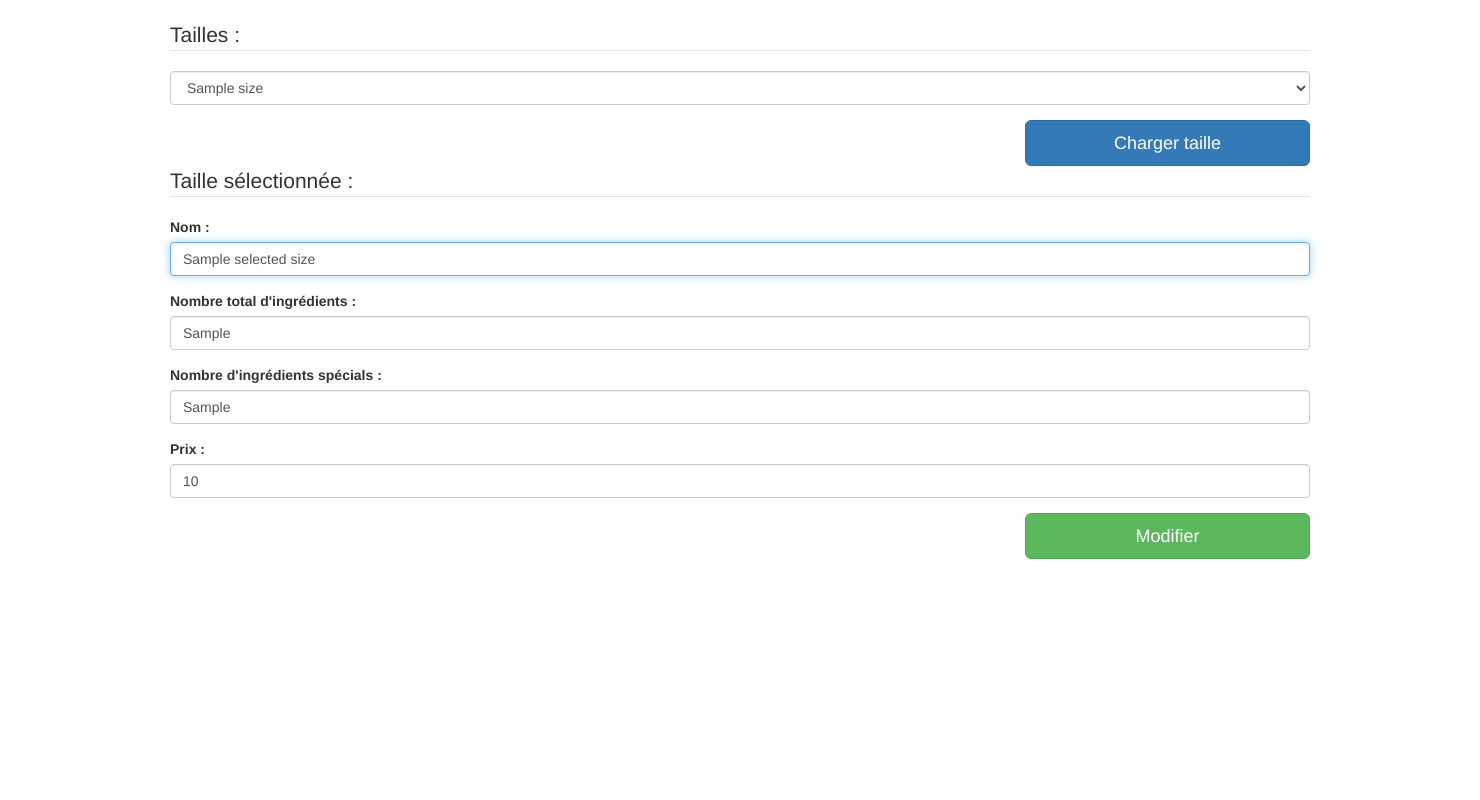
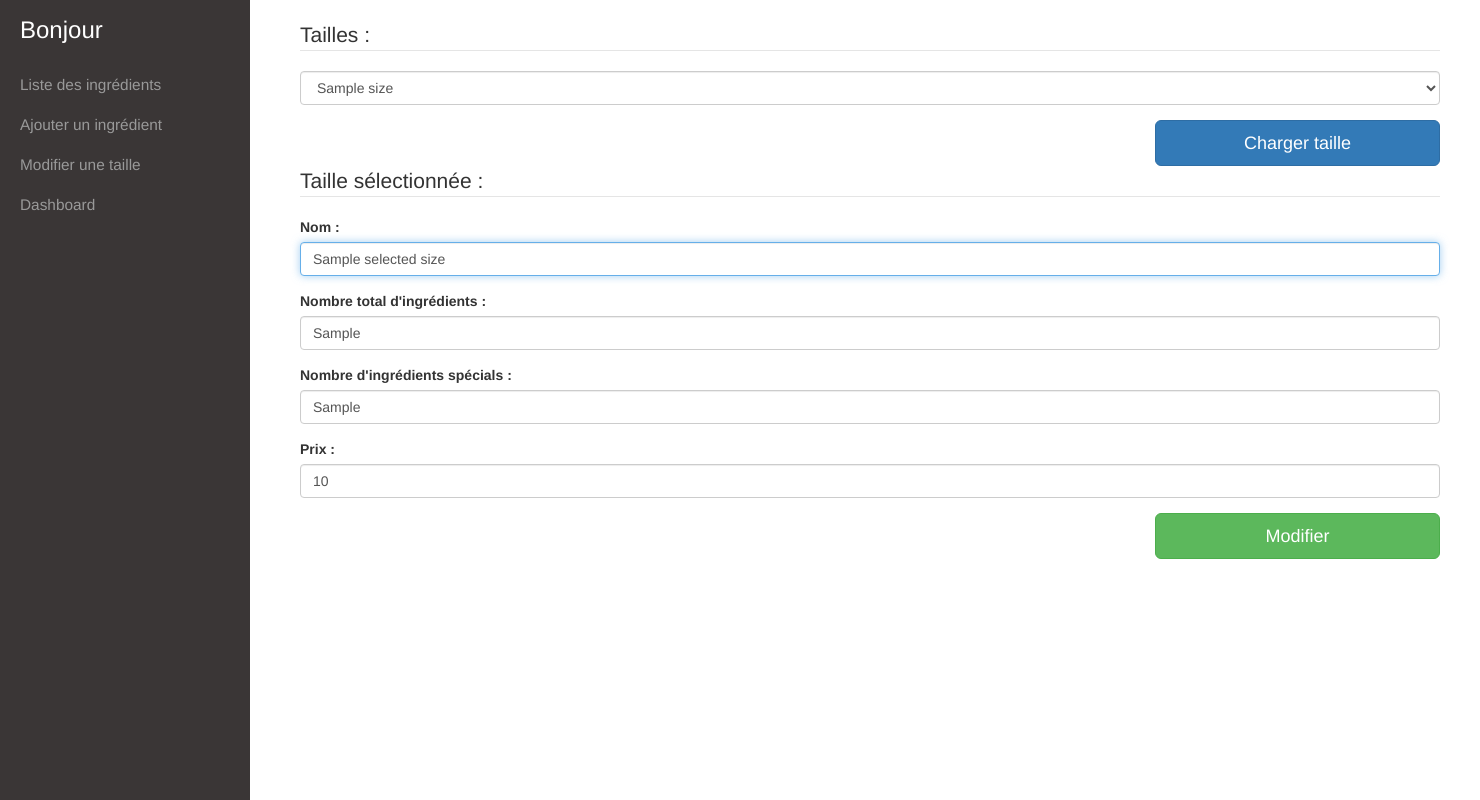
Before and after one commit to ahmani/sandwich, a PHP site: template www/backend/views/sizes.html.twig in a window 1480 px wide. Run offline with PHP 8.4, Linux system fonts and the light colour scheme; the template is opened without the code that fills it: most values are stand-ins (such as "Sample title", 1, 10 or a date in 2020); some libraries are stand-ins or nearby versions.

Commit message:
Dashboard / sidebar / layout template

```diff
--- /dev/null
+++ b/www/backend/style/simple-sidebar.css
@@ -0,0 +1,130 @@
+/*!
+ * Start Bootstrap - Simple Sidebar (http://startbootstrap.com/)
+ * Copyright 2013-2016 Start Bootstrap
+ * Licensed under MIT (https://github.com/BlackrockDigital/startbootstrap/blob/gh-pages/LICENSE)
+ */
+
+ body {
+    overflow-x: hidden;
+ }
+
+/* Toggle Styles */
+
+#wrapper {
+    padding-left: 0;
+    -webkit-transition: all 0.5s ease;
+    -moz-transition: all 0.5s ease;
+    -o-transition: all 0.5s ease;
+    transition: all 0.5s ease;
+}
+
+#wrapper.toggled {
+    padding-left: 250px;
+}
+
+#sidebar-wrapper {
+    font-size: 1.1em;
+    z-index: 1000;
+    position: fixed;
+    left: 250px;
+    width: 0;
+    height: 100%;
+    margin-left: -250px;
+    overflow-y: auto;
+    background: #3a3636;
+    -webkit-transition: all 0.5s ease;
+    -moz-transition: all 0.5s ease;
+    -o-transition: all 0.5s ease;
+    transition: all 0.5s ease;
+}
+
+#wrapper.toggled #sidebar-wrapper {
+    width: 250px;
+}
+
+#page-content-wrapper {
+    width: 100%;
+    position: absolute;
+    padding: 15px;
+}
+
+#wrapper.toggled #page-content-wrapper {
+    position: absolute;
+    margin-right: -250px;
+}
+
+/* Sidebar Styles */
+
+.sidebar-nav {
+    position: absolute;
+    top: 0;
+    width: 250px;
+    margin: 0;
+    padding: 0;
+    list-style: none;
+}
+
+.sidebar-nav li {
+    text-indent: 20px;
+    line-height: 40px;
+}
+
+.sidebar-nav li a {
+    display: block;
+    text-decoration: none;
+    color: #999999;
+}
+
+.sidebar-nav li a:hover {
+    text-decoration: none;
+    color: #fff;
+    background: rgba(255,255,255,0.2);
+}
+
+.sidebar-nav li a:active,
+.sidebar-nav li a:focus {
+    text-decoration: none;
+}
+
+.sidebar-nav > .sidebar-brand {
+    height: 65px;
+    font-size: 24px;
+    line-height: 60px;
+}
+
+.sidebar-nav > .sidebar-brand a {
+    color: #999999;
+}
+
+.sidebar-nav > .sidebar-brand a:hover {
+    color: #fff;
+    background: none;
+}
+
+@media(min-width:768px) {
+    #wrapper {
+        padding-left: 250px;
+    }
+
+    #wrapper.toggled {
+        padding-left: 0;
+    }
+
+    #sidebar-wrapper {
+        width: 250px;
+    }
+
+    #wrapper.toggled #sidebar-wrapper {
+        width: 0;
+    }
+
+    #page-content-wrapper {
+        padding: 20px;
+        position: relative;
+    }
+
+    #wrapper.toggled #page-content-wrapper {
+        position: relative;
+        margin-right: 0;
+    }
+}
--- a/www/backend/views/addIngredient.html.twig
+++ b/www/backend/views/addIngredient.html.twig
@@ -1,8 +1,6 @@
 {% extends 'layout.html.twig' %}
 
-{% block stylesheets %}
-
-{% endblock %}
+{% block stylesheets %}<link rel="stylesheet" href="../../style/simple-sidebar.css">{% endblock %}
 
 {% block title %}Ingredients{% endblock %}
 
@@ -54,8 +52,6 @@
           <button class="btn btn-lg btn-primary col-xs-6 col-xs-offset-3 col-sm-3 col-sm-offset-9" type="submit">Ajouter</button>
         </div>
 
-
-
     </form>
 
   </div>
--- a/www/backend/views/ingredients.html.twig
+++ b/www/backend/views/ingredients.html.twig
@@ -1,6 +1,7 @@
 {% extends 'layout.html.twig' %}
 
 {% block stylesheets %}
+  <link rel="stylesheet" href="../style/simple-sidebar.css">
   <link rel="stylesheet" href="../style/table.css">
 {% endblock %}
 
--- a/www/backend/views/layout.html.twig
+++ b/www/backend/views/layout.html.twig
@@ -19,15 +19,52 @@
         <![endif]-->
     </head>
     <body>
-        <div></div><br>
 
-        <div>
-            {% block user_content %}
-            {% endblock user_content %}
+        <div id="wrapper">
+
+            <!-- Sidebar -->
+            <div id="sidebar-wrapper">
+                <ul class="sidebar-nav">
+                    <li class="sidebar-brand">
+                        <a href="{{ path_for('user.loadDashboard') }}">
+                            Bonjour {{ user.first_name}}
+                        </a>
+                    </li>
+                    <li>
+                        <a href="{{ path_for('user.loadIngredients') }}">Liste des ingrédients</a>
+                    </li>
+                    <li>
+                        <a href="{{ path_for('user.addIngredient') }}">Ajouter un ingrédient</a>
+                    </li>
+                    <li>
+                        <a href="{{ path_for('user.loadSizes') }}">Modifier une taille</a>
+                    </li>
+                    <li>
+                        <a href="{{ path_for('user.loadDashboard') }}">Dashboard</a>
+                    </li>
+                </ul>
+            </div>
+            <!-- /#sidebar-wrapper -->
+
+            <!-- Page Content -->
+            <div id="page-content-wrapper">
+                <div class="container-fluid">
+                    <div class="row">
+                        <div class="col-lg-12">
+                            {% block user_content %}
+                            {% endblock user_content %}
+                        </div>
+                    </div>
+                </div>
+            </div>
+            <!-- /#page-content-wrapper -->
+
         </div>
+        <!-- /#wrapper -->
 
         <script src="https://ajax.googleapis.com/ajax/libs/jquery/1.11.3/jquery.min.js"></script>
         <script src="https://maxcdn.bootstrapcdn.com/bootstrap/3.3.5/js/bootstrap.min.js"></script>
+
         {% block javascripts %}{% endblock %}
     </body>
 </html>
--- a/www/backend/views/sizes.html.twig
+++ b/www/backend/views/sizes.html.twig
@@ -1,6 +1,6 @@
 {% extends 'layout.html.twig' %}
 
-{% block stylesheets %}{% endblock %}
+{% block stylesheets %}<link rel="stylesheet" href="../style/simple-sidebar.css">{% endblock %}
 
 {% block title %}Ingredients{% endblock %}
 
```
Also changed, not shown: www/backend/api.php (+15 -13 lines), www/backend/style/dashboard.css (added, +8 -0 lines), www/backend/views/dashboard.html.twig (added, +20 -0 lines), www/src/lbs/api/gestionController.php (+10 -5 lines).
